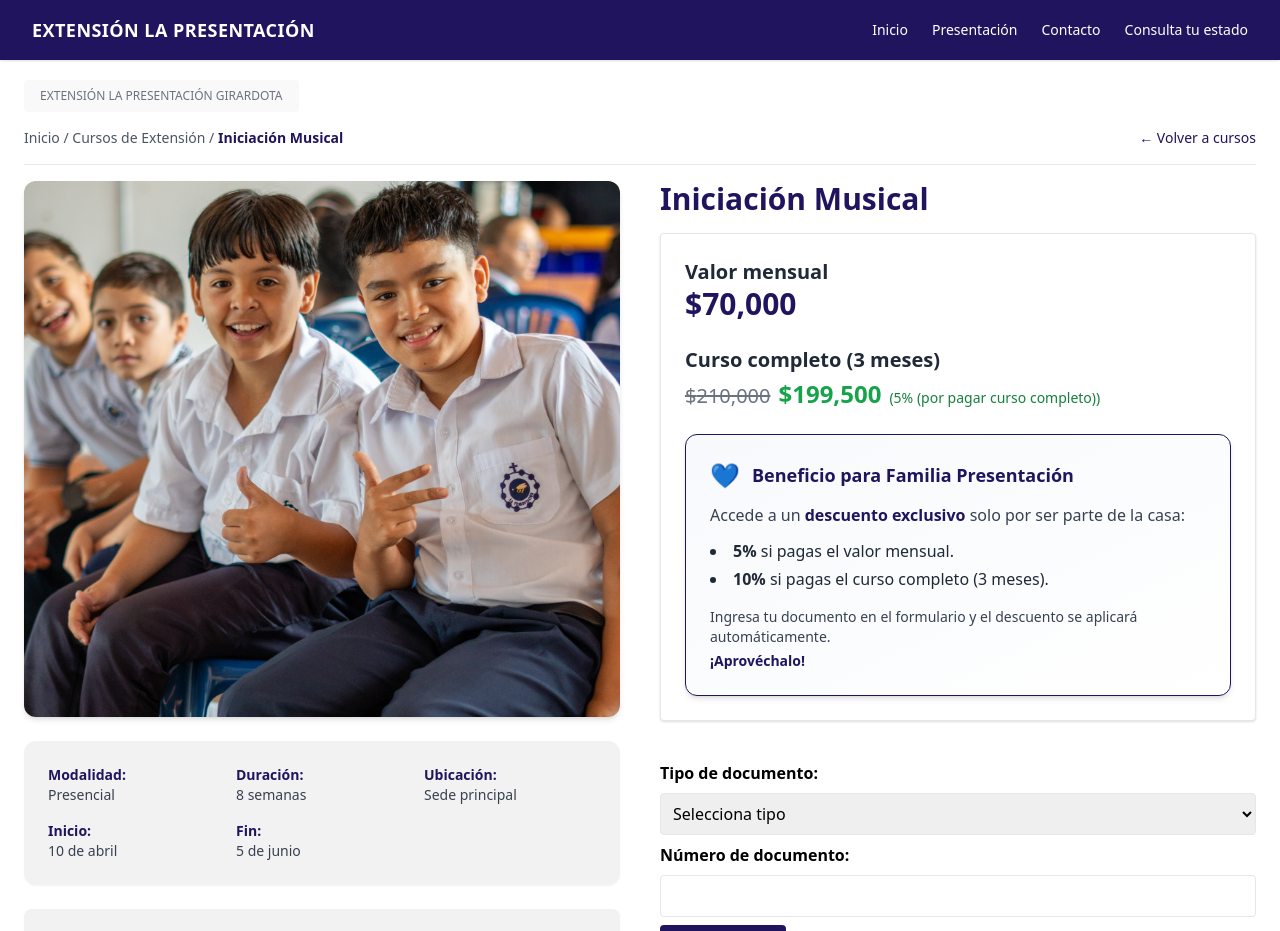
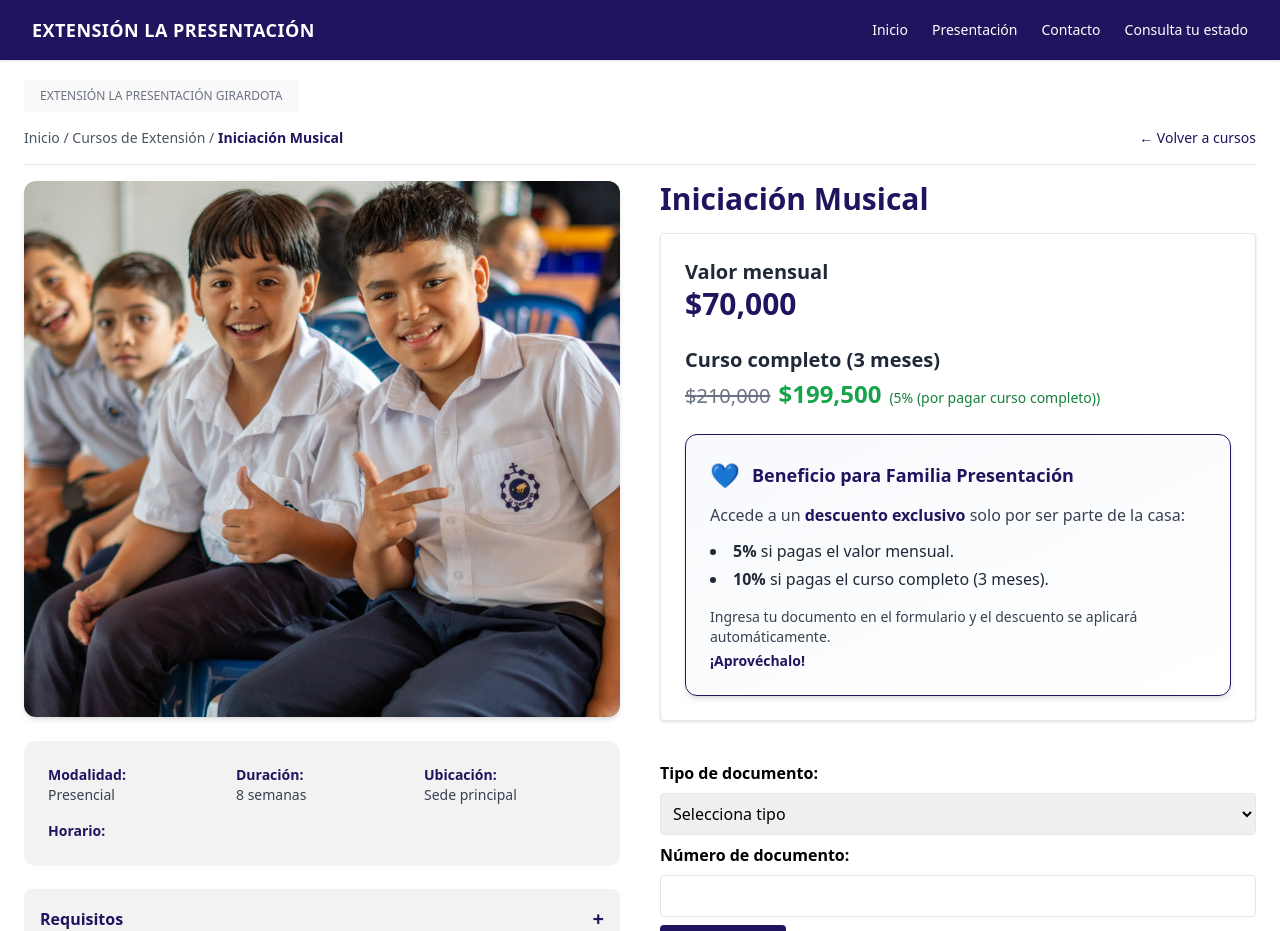
Before and after one commit to secifuentes/extension, a React (Vite) app: page /curso/1 in a window 1280 px wide. Shown: the top 931 px of the page. Built offline with nearby package versions, Linux system fonts and the light colour scheme.

Commit message:
Muestra horario del curso y oculta fechas de inicio y fin

```diff
--- a/src/pages/CursoDetalle.jsx
+++ b/src/pages/CursoDetalle.jsx
@@ -115,12 +115,23 @@ const CursoDetalle = () => {
           </div>
 
           <div className="bg-[#f2f2f2] p-6 rounded-xl grid grid-cols-1 sm:grid-cols-3 gap-4 text-sm text-gray-700 shadow-sm">
-            <div><p className="text-institucional font-semibold">Modalidad:</p><p>{curso.modalidad}</p></div>
-            <div><p className="text-institucional font-semibold">Duración:</p><p>{curso.duracion}</p></div>
-            <div><p className="text-institucional font-semibold">Ubicación:</p><p>{curso.ubicacion}</p></div>
-            <div><p className="text-institucional font-semibold">Inicio:</p><p>{curso.inicio}</p></div>
-            <div><p className="text-institucional font-semibold">Fin:</p><p>{curso.fin}</p></div>
-          </div>
+  <div>
+    <p className="text-institucional font-semibold">Modalidad:</p>
+    <p>{curso.modalidad}</p>
+  </div>
+  <div>
+    <p className="text-institucional font-semibold">Duración:</p>
+    <p>{curso.duracion}</p>
+  </div>
+  <div>
+    <p className="text-institucional font-semibold">Ubicación:</p>
+    <p>{curso.ubicacion}</p>
+  </div>
+  <div>
+    <p className="text-institucional font-semibold">Horario:</p>
+    <p>{curso.horario}</p>
+  </div>
+</div>
 
           <div>
             <AccordionItem title="Requisitos" content={curso.requisitos} />
```
